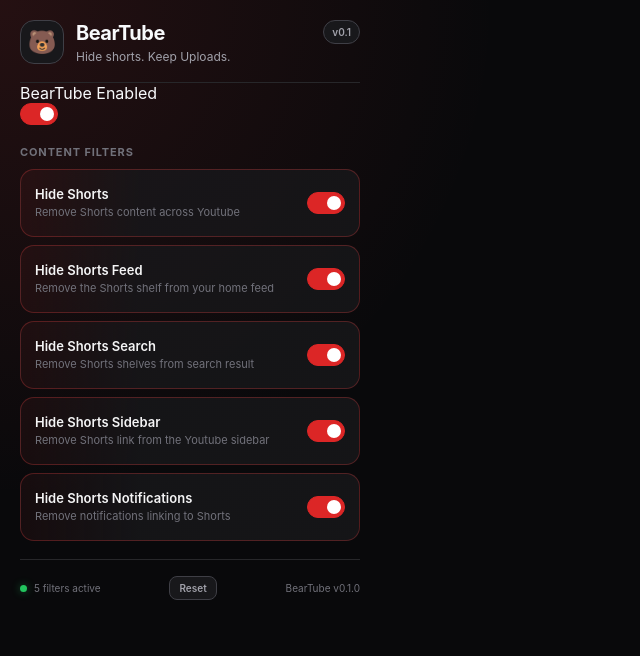
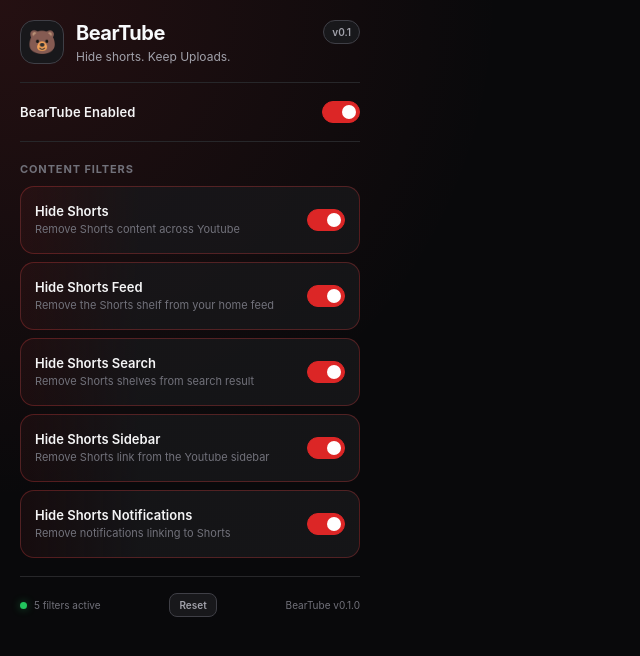
Before and after one commit to Reketino/BearTube, a React (Vite) app: page / in a window 1280 px wide. Shown: the top 656 px of the page, without its empty margins (0-640 px from the left). Built offline with nearby package versions, Linux system fonts and the light colour scheme.

Commit message:
feat: add master toggle styles for improved layout and usability

```diff
--- a/src/popup/App.css
+++ b/src/popup/App.css
@@ -40,6 +40,27 @@
   gap: 16px;
   padding-bottom: 18px;
   border-bottom: 1px solid #27272a;
+}
+
+.master-toggle {
+  display: flex;
+  align-items: center;
+  justify-content: space-between;
+  margin: 18px 0;
+  padding-bottom: 18px;
+  border-bottom: 1px solid #27272a;
+}
+
+.master-title {
+  color: #f4f4f5;
+  font-size: 13px;
+  font-weight: 600;
+  letter-spacing: 0.01em;
+}
+.master-switch {
+  display: flex;
+  align-items: center;
+  cursor: pointer;
 }
 
 .brand {
```
